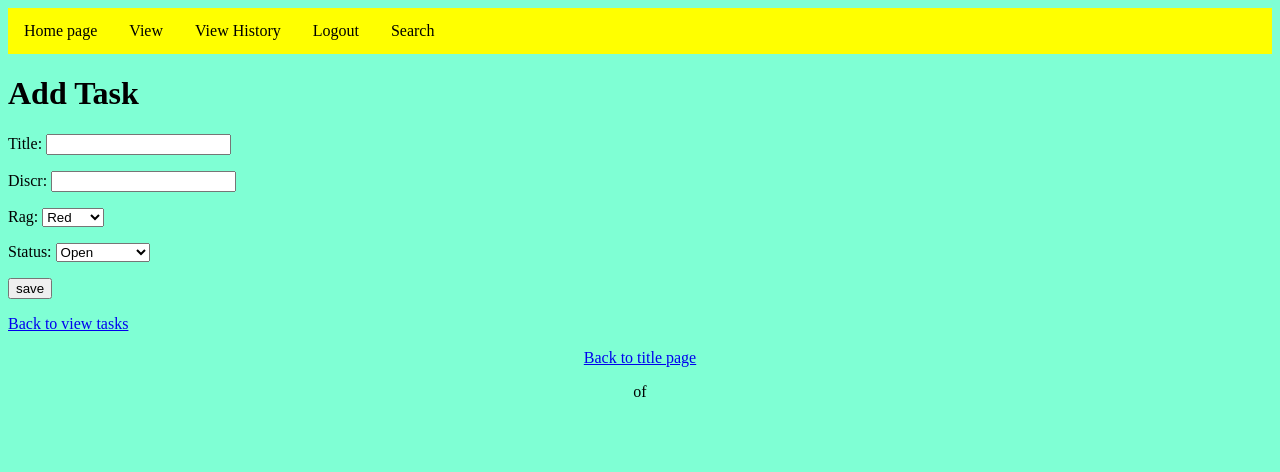
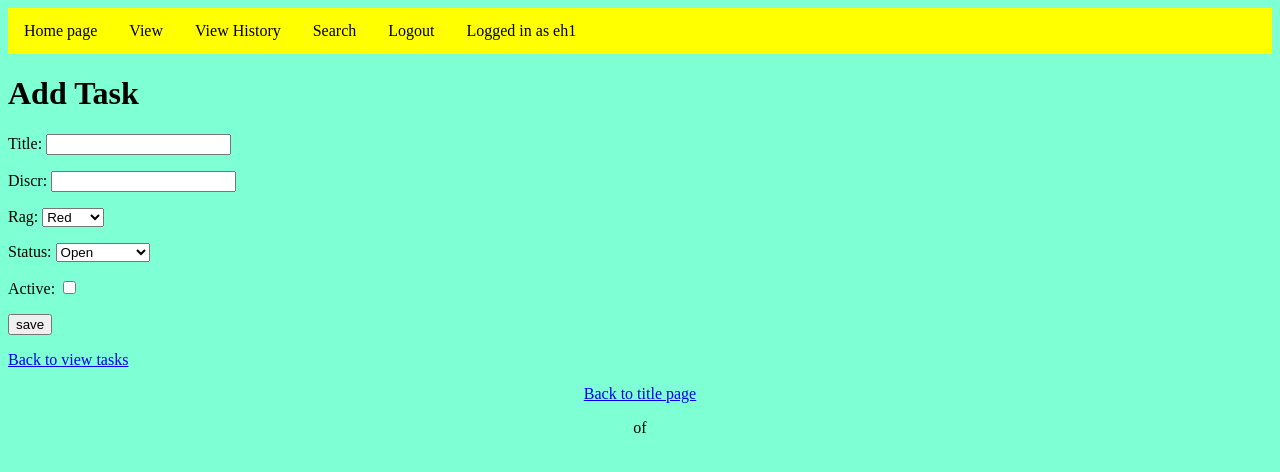
Before and after one commit to Emily8165/Emily-Python-Development, a Django app: page /view/create in a window 1280 px wide. Shown: the top 472 px of the page. Run offline with Django 4.2, Linux system fonts and the light colour scheme; a user stored in the database is signed in.

Commit message:
did bits of work

```diff
--- a/src/taskmanager/forms.py
+++ b/src/taskmanager/forms.py
@@ -12,11 +12,13 @@ class TaskForm(forms.ModelForm):
         ("Closed", "Closed"),
         ("Deleted", "Deleted"),
     ]
+    active_choices = [(True, "True"), (False, "False")]
     # define fields:
     title = forms.CharField(max_length=255)
     discr = forms.CharField(max_length=255)
     rag = forms.ChoiceField(choices=rag_choices)
     status = forms.ChoiceField(choices=status_choices)
+    active = forms.BooleanField(required=False)
 
     class Meta:
         model = Task  # Specify the model associated with this form
--- a/src/taskmanager/models.py
+++ b/src/taskmanager/models.py
@@ -6,7 +6,7 @@ class Task(models.Model):
     discr = models.CharField(max_length=255)
     rag = models.CharField(max_length=255)
     status = models.CharField(max_length=255)
-    active = models.BooleanField(default=True)
+    active = models.BooleanField()
 
     def __str__(self):
         return f"{self.title}"
--- a/src/taskmanager/static/mainstatic.css
+++ b/src/taskmanager/static/mainstatic.css
@@ -45,7 +45,7 @@ table.center {
     list-style-type: square;
     text-decoration: none; /* this lets you define if a texted it hyper linked or not */
     font-size: 18px;
-    color: black;
+    color: #818181;
     display: block;
     line-height: 0;
 }
--- a/src/taskmanager/templates/base_layout.html
+++ b/src/taskmanager/templates/base_layout.html
@@ -16,12 +16,13 @@
         <li><a href="{% url 'main' %}">Home page</a></li>
         <li><a href="{% url 'view_tasks' %}">View</a></li>
         <li><a href="{% url 'view_history'%}">View History</a></li>
+        <li><a href="{% url 'search' %}">Search</a></li>
         {% if user.is_authenticated %}
             <li><a href="{% url 'logout' %}">Logout</a></li>
+            <li><a href="">Logged in as {{user}}<a/></li>
         {% else %}
             <li><a href="{% url 'login' %}">Login</a></li>
         {% endif %}
-        <li><a href="{% url 'search' %}">Search</a></li>
     </ul>
 <div id="logins">
 </div>
--- a/src/taskmanager/templates/view.html
+++ b/src/taskmanager/templates/view.html
@@ -19,14 +19,15 @@
                 <ul><a href="/view">{{ field.verbose_name }}</a></ul>
                 {% endfor %}
                 <p>Users</p>
-                {% for user in users %}
-                <ul>greg{{users.verbose_name}}</ul>
+                {% for i in user %}
+                    <ul><a href={% url "main" %}>{{i}}</a></ul>
                 {% endfor %}
             </div>
         <br>
         {% for i in filter_order %}
             <p>{{i.title}}</p>
         {% endfor %}
+
     </body>
     </div>
 {% endblock %}
--- a/src/taskmanager/views.py
+++ b/src/taskmanager/views.py
@@ -3,6 +3,7 @@ from typing import Any
 from django.contrib import admin
 from django.contrib.auth import get_user_model
 from django.contrib.auth.mixins import LoginRequiredMixin
+from django.contrib.auth.models import User
 from django.db import models
 from django.db.models.query import QuerySet
 from django.http import HttpResponse
@@ -19,6 +20,7 @@ class ContextDataMixim:
         context = super().get_context_data(**kwargs)
         context["fields"] = Task._meta.fields
         context["title"] = self.title
+        context["user"] = User.objects.all()
         return context
 
 
@@ -40,15 +42,10 @@ class TaskListView(ContextDataMixim, generic.ListView):
         return Task.objects.all().filter(active=True)
 
     def get_context_data(self, *args, **kwargs: Any) -> dict[str, Any]:
-        filter_order = Task.objects.all().order_by("title").values()
+        filter_order = Task.objects.all().order_by("status").values()
         context = super(TaskListView, self).get_context_data(*args, **kwargs)
         context["filter_order"] = filter_order
         return context
-
-    def get_user_model(self):
-        user = get_user_model()
-        users = user.objects.all()
-        return users
 
 
 class TaskDetailView(ContextDataMixim, generic.DetailView):
```
Also changed, not shown: src/db.sqlite3, src/taskmanager/migrations/0005_alter_task_active.py (added).
